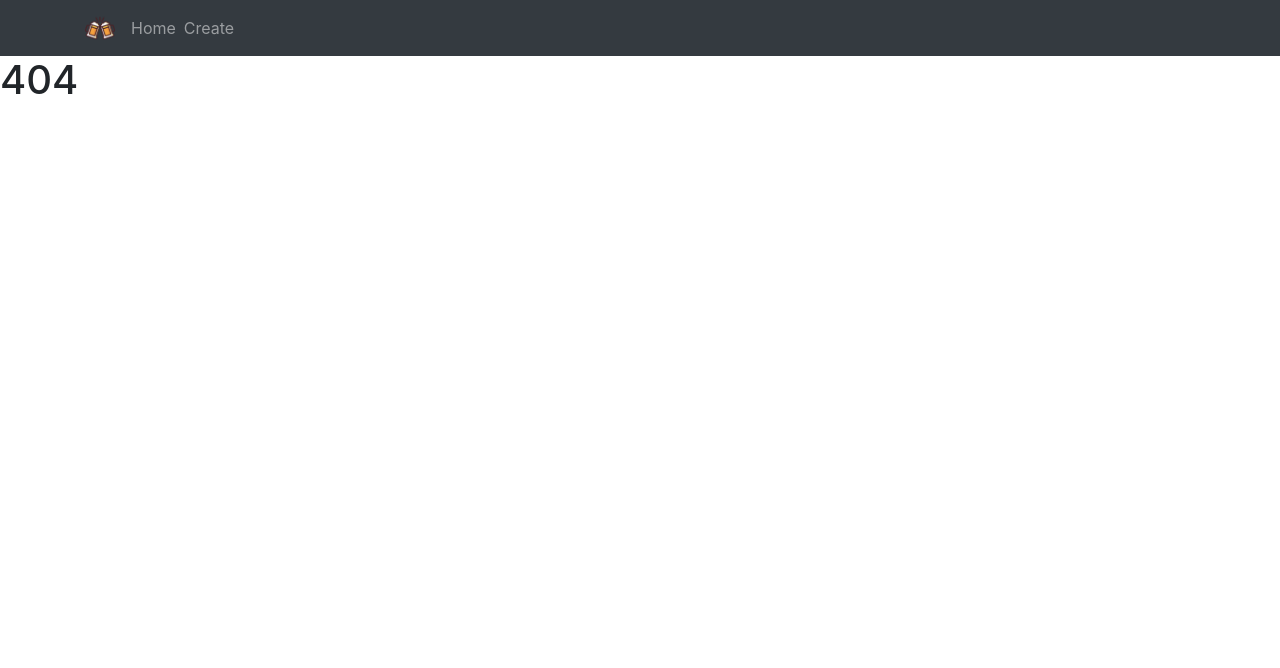
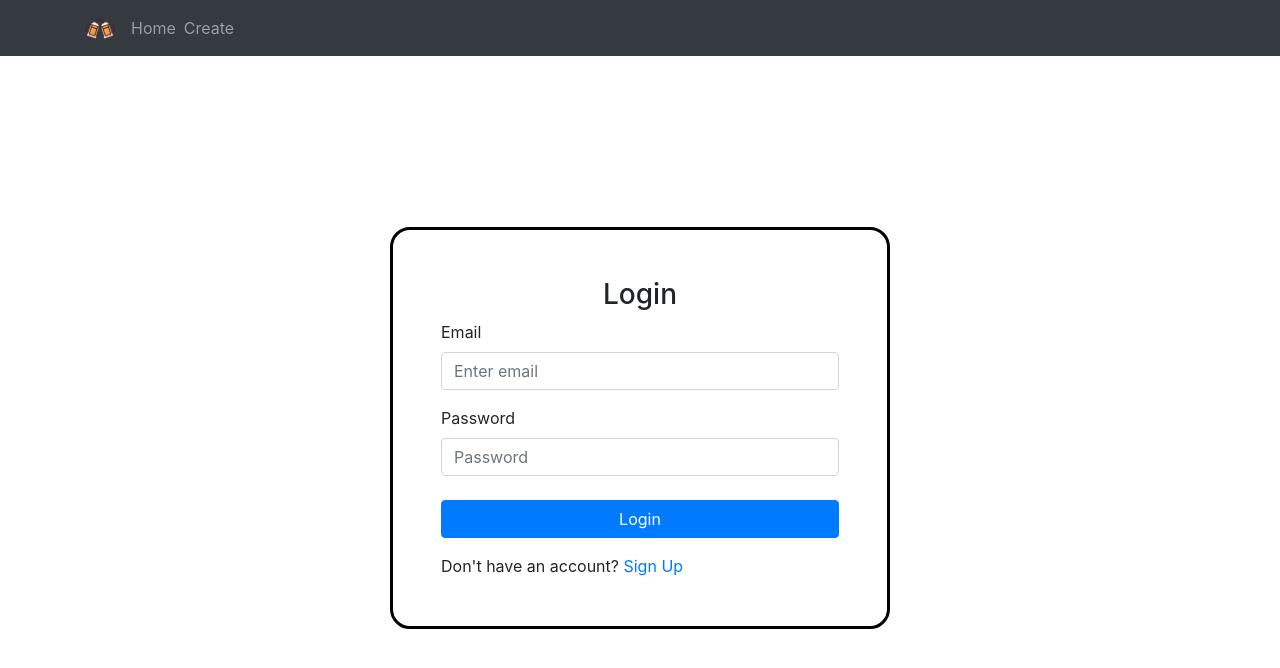
Before and after one commit to dqdzung/CF46-Project-UI, a React (Create React App) app in the folder project-ui/: page /login in a window 1280 px wide. Before the commit this address had no page. Shown: the top 668 px of the page. Built offline with nearby package versions, Linux system fonts and the light colour scheme.

Commit message:
fix axios to deploy

```diff
--- a/project-ui/src/App.js
+++ b/project-ui/src/App.js
@@ -7,6 +7,7 @@ import Create from "./pages/Create/Create";
 import Home from "./pages/Home/Home";
 import Table from "./pages/Table/Table";
 import Loading from "./components/Loading/Loading";
+import Login from "./pages/Login/Login";
 
 export const AuthContext = createContext();
 
@@ -54,11 +55,17 @@ function App() {
 							<Route path="/" exact>
 								<Home></Home>
 							</Route>
-							<Route path="/create" exact>
+							<Route path="/create">
 								<Create></Create>
 							</Route>
-							<Route path="/table/:id" exact>
+							<Route path="/table/:id">
 								<Table></Table>
+							</Route>
+							<Route path="/login">
+								<Login></Login>
+							</Route>
+							<Route path="/signup">
+								<h1>Sign Up</h1>
 							</Route>
 							<Route path="*">
 								<h1>404</h1>
--- /dev/null
+++ b/project-ui/src/components/Layout/AuthLayout.jsx
@@ -0,0 +1,5 @@
+import "./authLayout.css";
+
+export default function AuthLayout(props) {
+	return <div className="auth-layout">{props.children}</div>;
+}
--- /dev/null
+++ b/project-ui/src/components/Layout/authLayout.css
@@ -0,0 +1,14 @@
+.auth-layout {
+	height: calc(100vh - 56px);
+	display: flex;
+	justify-content: center;
+	align-items: center;
+}
+
+.auth-layout .form-wrapper {
+	background-color: #ffffff;
+	padding: 48px;
+	width: 500px;
+	border: solid black;
+	border-radius: 20px;
+}
--- a/project-ui/src/pages/Create/Create.jsx
+++ b/project-ui/src/pages/Create/Create.jsx
@@ -26,7 +26,7 @@ const Create = () => {
 				const imgUrl = await uploadFile(image.file);
 
 				const res = await axios({
-					url: "http://localhost:8080/api/item",
+					url: `${process.env.REACT_APP_BASE_URL}/api/item`,
 					method: "POST",
 					data: {
 						name: form.name,
--- a/project-ui/src/pages/Home/Home.jsx
+++ b/project-ui/src/pages/Home/Home.jsx
@@ -10,7 +10,7 @@ const CardList = (props) => {
 	const fetchBills = async () => {
 		try {
 			const res = await axios({
-				url: `http://localhost:8080/api/bill`,
+				url: `${process.env.REACT_APP_BASE_URL}/api/bill`,
 				method: "GET",
 			});
 
--- /dev/null
+++ b/project-ui/src/pages/Login/Login.jsx
@@ -0,0 +1,78 @@
+import AuthLayout from "../../components/Layout/AuthLayout";
+import { useState, useContext } from "react";
+import { Link, useHistory } from "react-router-dom";
+import { Form, Button } from "react-bootstrap";
+import client from "../../api";
+import { AuthContext } from "../../App";
+
+const Login = () => {
+	const [email, setEmail] = useState("");
+	const [password, setPassword] = useState("");
+	const history = useHistory();
+	const { setUser } = useContext(AuthContext);
+
+	const handleEmailChange = (e) => {
+		setEmail(e.target.value);
+	};
+
+	const handlePassChange = (e) => {
+		setPassword(e.target.value);
+	};
+
+	const handleSubmit = async (e) => {
+		e.preventDefault();
+
+		const res = await client({
+			url: "api/auth/login",
+			method: "POST",
+			data: {
+				email,
+				password,
+			},
+		});
+		if (res.data.success) {
+			const { user, token } = res.data.data;
+			localStorage.setItem("token", token);
+			setUser(user);
+			history.push("/");
+		} else {
+			alert("Wrong Email or Password!!!");
+		}
+	};
+
+	return (
+		<AuthLayout>
+			<div className="form-wrapper">
+				<h3 className="text-center">Login</h3>
+				<Form onSubmit={handleSubmit}>
+					<Form.Group controlId="formBasicEmail">
+						<Form.Label>Email</Form.Label>
+						<Form.Control
+							type="email"
+							placeholder="Enter email"
+							value={email}
+							onChange={handleEmailChange}
+						/>
+					</Form.Group>
+					<Form.Group controlId="formBasicPassword">
+						<Form.Label>Password</Form.Label>
+						<Form.Control
+							type="password"
+							placeholder="Password"
+							value={password}
+							onChange={handlePassChange}
+						/>
+					</Form.Group>
+					<Button className="mt-4" variant="primary" type="submit" block>
+						Login
+					</Button>
+				</Form>
+				<div className="navigate mt-3">
+					Don't have an account? <Link to="/signup">Sign Up</Link>
+				</div>
+			</div>
+		</AuthLayout>
+	);
+};
+
+export default Login;
--- a/project-ui/src/pages/Table/Table.jsx
+++ b/project-ui/src/pages/Table/Table.jsx
@@ -18,7 +18,7 @@ const Table = () => {
 	const fetchItems = async () => {
 		try {
 			const res = await axios({
-				url: `http://localhost:8080/api/item`,
+				url: `${process.env.REACT_APP_BASE_URL}/api/item`,
 				method: "GET",
 			});
 
@@ -34,7 +34,7 @@ const Table = () => {
 	const fetchTableBill = async () => {
 		try {
 			const res = await axios({
-				url: `http://localhost:8080/api/bill/${tableId}`,
+				url: `${process.env.REACT_APP_BASE_URL}/api/bill/${tableId}`,
 				method: "GET",
 			});
 
@@ -88,7 +88,7 @@ const Table = () => {
 
 		try {
 			const res = await axios({
-				url: "http://localhost:8080/api/bill",
+				url: `${process.env.REACT_APP_BASE_URL}/api/bill`,
 				method: "POST",
 				data: {
 					items: billItems,
```
Also changed, not shown: 1 other file (tests, documents, lock files or other folders).
